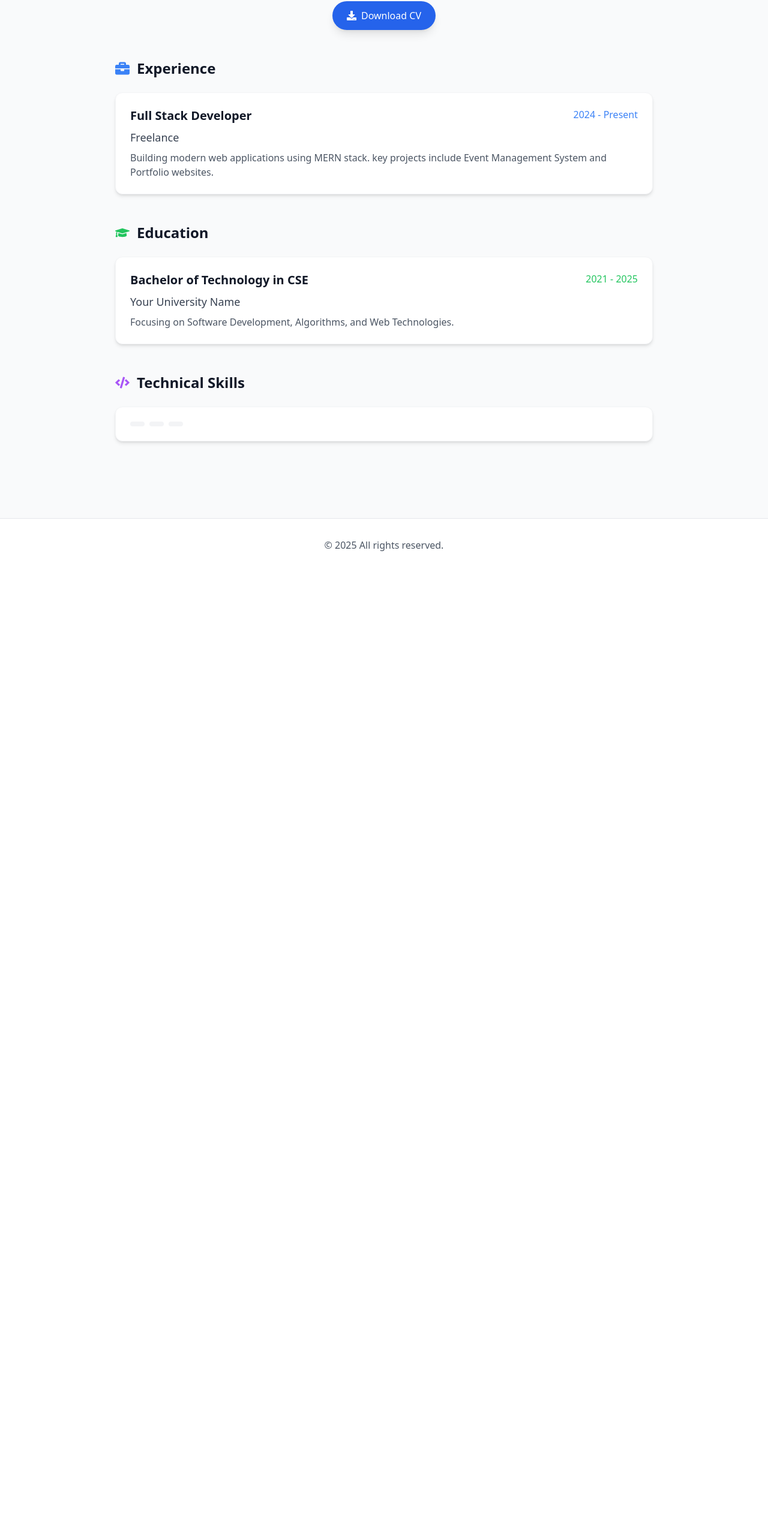
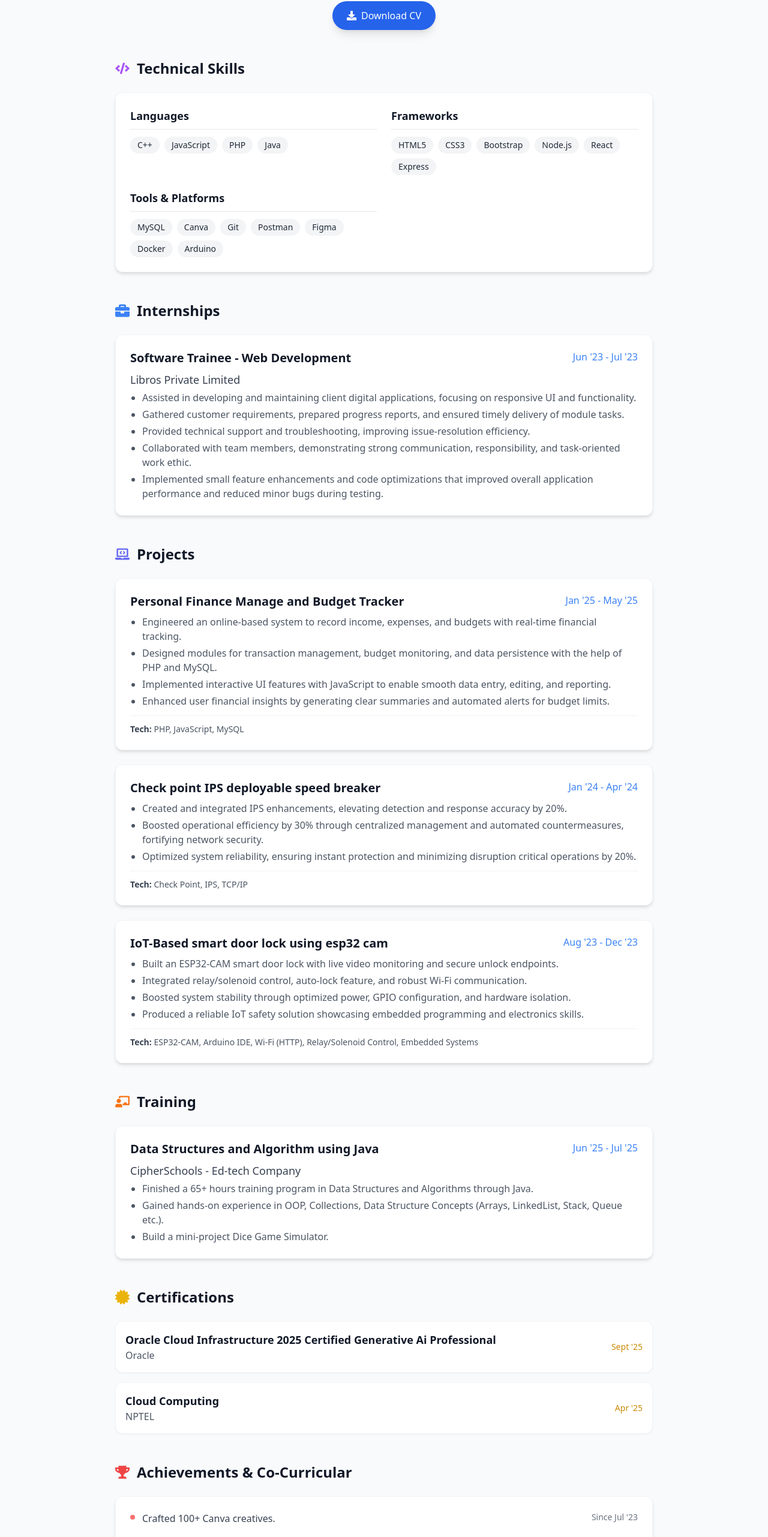
Before and after one commit to anujingole01/portfolio, a React (Vite) app: page /resume in a window 1280 px wide. Shown: the part 202-2765 px from the top of the page at 60% size. Before the commit the page ends 1155 px from the top, so only its background shows below. Built offline with nearby package versions, Linux system fonts and the light colour scheme.

Commit message:
design changes

```diff
--- a/src/components/Skills.jsx
+++ b/src/components/Skills.jsx
@@ -62,7 +62,7 @@ const Skills = () => {
                     viewport={{ once: true }}
                     className="text-5xl md:text-7xl font-black text-transparent bg-clip-text bg-gradient-to-br from-gray-800 to-gray-400 dark:from-white dark:to-gray-600 tracking-tighter mb-4"
                 >
-                    BUILDING BLOCKS
+                    TECHNICAL SKILLS
                 </motion.h2>
 
             </div>
@@ -73,7 +73,7 @@ const Skills = () => {
                 ))}
             </div>
 
-        </section>
+        </section >
     );
 };
 
--- /dev/null
+++ b/src/data/resume.js
@@ -0,0 +1,119 @@
+export const internships = [
+    {
+        id: 1,
+        role: "Software Trainee - Web Development",
+        company: "Libros Private Limited",
+        period: "Jun '23 - Jul '23",
+        link: "#", // Placeholder as URL is not visible in image
+        description: [
+            "Assisted in developing and maintaining client digital applications, focusing on responsive UI and functionality.",
+            "Gathered customer requirements, prepared progress reports, and ensured timely delivery of module tasks.",
+            "Provided technical support and troubleshooting, improving issue-resolution efficiency.",
+            "Collaborated with team members, demonstrating strong communication, responsibility, and task-oriented work ethic.",
+            "Implemented small feature enhancements and code optimizations that improved overall application performance and reduced minor bugs during testing."
+        ]
+    }
+];
+
+export const projects = [
+    {
+        id: 1,
+        title: "Personal Finance Manage and Budget Tracker",
+        period: "Jan '25 - May '25",
+        link: "https://github.com/anujingole01", // Defaulting to profile profile or placeholder
+        tech: "PHP, JavaScript, MySQL",
+        description: [
+            "Engineered an online-based system to record income, expenses, and budgets with real-time financial tracking.",
+            "Designed modules for transaction management, budget monitoring, and data persistence with the help of PHP and MySQL.",
+            "Implemented interactive UI features with JavaScript to enable smooth data entry, editing, and reporting.",
+            "Enhanced user financial insights by generating clear summaries and automated alerts for budget limits."
+        ]
+    },
+    {
+        id: 2,
+        title: "Check point IPS deployable speed breaker",
+        period: "Jan '24 - Apr '24",
+        link: "https://github.com/anujingole01",
+        tech: "Check Point, IPS, TCP/IP",
+        description: [
+            "Created and integrated IPS enhancements, elevating detection and response accuracy by 20%.",
+            "Boosted operational efficiency by 30% through centralized management and automated countermeasures, fortifying network security.",
+            "Optimized system reliability, ensuring instant protection and minimizing disruption critical operations by 20%."
+        ]
+    },
+    {
+        id: 3,
+        title: "IoT-Based smart door lock using esp32 cam",
+        period: "Aug '23 - Dec '23",
+        link: "https://github.com/anujingole01",
+        tech: "ESP32-CAM, Arduino IDE, Wi-Fi (HTTP), Relay/Solenoid Control, Embedded Systems",
+        description: [
+            "Built an ESP32-CAM smart door lock with live video monitoring and secure unlock endpoints.",
+            "Integrated relay/solenoid control, auto-lock feature, and robust Wi-Fi communication.",
+            "Boosted system stability through optimized power, GPIO configuration, and hardware isolation.",
+            "Produced a reliable IoT safety solution showcasing embedded programming and electronics skills."
+        ]
+    }
+];
+
+export const training = [
+    {
+        id: 1,
+        role: "Data Structures and Algorithm using Java",
+        company: "CipherSchools - Ed-tech Company",
+        period: "Jun '25 - Jul '25",
+        link: "#",
+        description: [
+            "Finished a 65+ hours training program in Data Structures and Algorithms through Java.",
+            "Gained hands-on experience in OOP, Collections, Data Structure Concepts (Arrays, LinkedList, Stack, Queue etc.).",
+            "Build a mini-project Dice Game Simulator."
+        ]
+    }
+];
+
+export const education = [
+    {
+        id: 1,
+        degree: "Bachelor of Technology - Computer Science and Engineering",
+        school: "Lovely Professional University",
+        location: "Phagwara, Punjab",
+        period: "Aug '24 - Present",
+        description: ""
+    },
+    {
+        id: 2,
+        degree: "Diploma - Computer Science and Engineering",
+        school: "Lovely Professional University",
+        location: "Phagwara, Punjab",
+        period: "Jul '22 - Jul '24",
+        description: ""
+    }
+];
+
+export const certifications = [
+    {
+        id: 1,
+        name: "Oracle Cloud Infrastructure 2025 Certified Generative Ai Professional",
+        issuer: "Oracle",
+        date: "Sept '25"
+    },
+    {
+        id: 2,
+        name: "Cloud Computing",
+        issuer: "NPTEL",
+        date: "Apr '25"
+    }
+];
+
+export const achievements = [
+    {
+        id: 1,
+        description: "Crafted 100+ Canva creatives.",
+        date: "Since Jul '23"
+    },
+    {
+        id: 2,
+        description: "Achieved state-level recognition in sports demonstrating teamwork and discipline.",
+        date: "Mar '22"
+    }
+];
--- a/src/pages/Resume.jsx
+++ b/src/pages/Resume.jsx
@@ -1,39 +1,42 @@
 import { motion } from 'framer-motion';
-import { FaDownload, FaBriefcase, FaGraduationCap, FaCode } from 'react-icons/fa';
-import { profile } from '../data/profile';
+import { FaDownload, FaBriefcase, FaGraduationCap, FaCode, FaLaptopCode, FaChalkboardTeacher, FaCertificate, FaTrophy } from 'react-icons/fa';
 import { skills } from '../data/skills';
+import { internships, projects, training, education, certifications, achievements } from '../data/resume';
+
+const SectionTitle = ({ icon: Icon, title, colorClass }) => (
+    <h2 className="text-2xl font-bold flex items-center text-gray-900 dark:text-white mb-6">
+        <Icon className={`mr-3 ${colorClass}`} />
+        {title}
+    </h2>
+);
+
+const ResumeItem = ({ title, subtitle, period, description, location, subHeader, children }) => (
+    <div className="bg-white dark:bg-gray-800 p-6 rounded-xl shadow-md hover:shadow-lg transition-shadow border border-gray-100 dark:border-gray-700 mb-6">
+        <div className="flex flex-col md:flex-row justify-between mb-2">
+            <h3 className="text-xl font-semibold text-gray-900 dark:text-white">{title}</h3>
+            <span className="text-blue-500 font-medium text-sm md:text-base whitespace-nowrap">{period}</span>
+        </div>
+        {subtitle && <h4 className="text-lg text-gray-700 dark:text-gray-300 font-medium mb-1">{subtitle}</h4>}
+        {subHeader && <p className="text-sm text-gray-500 dark:text-gray-400 mb-2">{subHeader}</p>}
+        {location && <p className="text-sm text-gray-500 dark:text-gray-400 mb-2 italic">{location}</p>}
+
+        {Array.isArray(description) ? (
+            <ul className="list-disc list-outside ml-5 space-y-1 text-gray-600 dark:text-gray-400">
+                {description.map((item, idx) => (
+                    <li key={idx}>{item}</li>
+                ))}
+            </ul>
+        ) : (
+            <p className="text-gray-600 dark:text-gray-400">{description}</p>
+        )}
+        {children}
+    </div>
+);
 
 const Resume = () => {
-    // Placeholder data - replace with real data when available
-    const experience = [
-        {
-            id: 1,
-            role: "Full Stack Developer",
-            company: "Freelance",
-            period: "2024 - Present",
-            description: "Building modern web applications using MERN stack. key projects include Event Management System and Portfolio websites."
-        },
-        // Add more experience
-    ];
-
-    const education = [
-        {
-            id: 1,
-            degree: "Bachelor of Technology in CSE",
-            school: "Your University Name",
-            period: "2021 - 2025",
-            description: "Focusing on Software Development, Algorithms, and Web Technologies."
-        }
-    ];
-
     const containerVariants = {
         hidden: { opacity: 0 },
-        visible: {
-            opacity: 1,
-            transition: {
-                staggerChildren: 0.2
-            }
-        }
+        visible: { opacity: 1, transition: { staggerChildren: 0.1 } }
     };
 
     const itemVariants = {
@@ -55,10 +58,10 @@ const Resume = () => {
                         Resume
                     </h1>
                     <p className="text-lg text-gray-600 dark:text-gray-400 mb-8">
-                        My professional journey and milestones
+                        My professional journey, projects, and milestones
                     </p>
                     <a
-                        href="/resume.pdf" // Placeholder path
+                        href="/resume.pdf"
                         download
                         className="inline-flex items-center px-6 py-3 rounded-full bg-blue-600 hover:bg-blue-700 text-white font-medium transition-colors shadow-lg hover:shadow-blue-500/30"
                     >
@@ -67,65 +70,127 @@ const Resume = () => {
                     </a>
                 </motion.div>
 
-                {/* Experience Section */}
+                {/* Technical Skills - Categorized View */}
                 <motion.div variants={itemVariants} className="mb-12">
-                    <h2 className="text-2xl font-bold flex items-center text-gray-900 dark:text-white mb-6">
-                        <FaBriefcase className="mr-3 text-blue-500" />
-                        Experience
-                    </h2>
-                    <div className="space-y-6">
-                        {experience.map((exp) => (
-                            <div key={exp.id} className="bg-white dark:bg-gray-800 p-6 rounded-xl shadow-md hover:shadow-lg transition-shadow border border-gray-100 dark:border-gray-700">
-                                <div className="flex flex-col md:flex-row justify-between mb-2">
-                                    <h3 className="text-xl font-semibold text-gray-900 dark:text-white">{exp.role}</h3>
-                                    <span className="text-blue-500 font-medium">{exp.period}</span>
+                    <SectionTitle icon={FaCode} title="Technical Skills" colorClass="text-purple-500" />
+                    <div className="bg-white dark:bg-gray-800 p-6 rounded-xl shadow-md border border-gray-100 dark:border-gray-700">
+                        <div className="grid grid-cols-1 md:grid-cols-2 gap-6">
+                            {skills.map((category) => (
+                                <div key={category.category}>
+                                    <h3 className="font-semibold text-gray-900 dark:text-white mb-3 text-lg border-b border-gray-200 dark:border-gray-700 pb-2">{category.category}</h3>
+                                    <div className="flex flex-wrap gap-2">
+                                        {category.items.map((skill) => (
+                                            <span
+                                                key={skill.name}
+                                                className="px-3 py-1 bg-gray-100 dark:bg-gray-700 text-gray-800 dark:text-gray-200 rounded-full text-sm font-medium hover:bg-blue-50 dark:hover:bg-blue-900/30 transition-colors cursor-default"
+                                            >
+                                                {skill.name}
+                                            </span>
+                                        ))}
+                                    </div>
                                 </div>
-                                <h4 className="text-lg text-gray-700 dark:text-gray-300 mb-2">{exp.company}</h4>
-                                <p className="text-gray-600 dark:text-gray-400">{exp.description}</p>
+                            ))}
+                        </div>
+                    </div>
+                </motion.div>
+
+                {/* Internships */}
+                <motion.div variants={itemVariants} className="mb-12">
+                    <SectionTitle icon={FaBriefcase} title="Internships" colorClass="text-blue-500" />
+                    {internships.map((job) => (
+                        <ResumeItem
+                            key={job.id}
+                            title={job.role}
+                            subtitle={job.company}
+                            period={job.period}
+                            description={job.description}
+                        />
+                    ))}
+                </motion.div>
+
+                {/* Projects */}
+                <motion.div variants={itemVariants} className="mb-12">
+                    <SectionTitle icon={FaLaptopCode} title="Projects" colorClass="text-indigo-500" />
+                    {projects.map((project) => (
+                        <ResumeItem
+                            key={project.id}
+                            title={project.title}
+                            period={project.period}
+                            description={project.description}
+                        >
+                            <div className="mt-3 pt-3 border-t border-gray-100 dark:border-gray-700">
+                                <p className="text-sm font-semibold text-gray-700 dark:text-gray-300">
+                                    Tech: <span className="font-normal text-gray-600 dark:text-gray-400">{project.tech}</span>
+                                </p>
+                                {/* Link can be added here if needed */}
+                            </div>
+                        </ResumeItem>
+                    ))}
+                </motion.div>
+
+                {/* Training */}
+                <motion.div variants={itemVariants} className="mb-12">
+                    <SectionTitle icon={FaChalkboardTeacher} title="Training" colorClass="text-orange-500" />
+                    {training.map((train) => (
+                        <ResumeItem
+                            key={train.id}
+                            title={train.role}
+                            subtitle={train.company}
+                            period={train.period}
+                            description={train.description}
+                        />
+                    ))}
+                </motion.div>
+
+                {/* Certifications */}
+                <motion.div variants={itemVariants} className="mb-12">
+                    <SectionTitle icon={FaCertificate} title="Certifications" colorClass="text-yellow-500" />
+                    <div className="space-y-4">
+                        {certifications.map((cert) => (
+                            <div key={cert.id} className="bg-white dark:bg-gray-800 p-4 rounded-xl shadow-sm border border-gray-100 dark:border-gray-700 flex flex-col md:flex-row justify-between items-start md:items-center">
+                                <div>
+                                    <h3 className="text-lg font-semibold text-gray-900 dark:text-white">{cert.name}</h3>
+                                    <p className="text-gray-600 dark:text-gray-400">{cert.issuer}</p>
+                                </div>
+                                <span className="text-yellow-600 dark:text-yellow-400 font-medium text-sm mt-2 md:mt-0">{cert.date}</span>
                             </div>
                         ))}
                     </div>
                 </motion.div>
 
-                {/* Education Section */}
+                {/* Achievements */}
                 <motion.div variants={itemVariants} className="mb-12">
-                    <h2 className="text-2xl font-bold flex items-center text-gray-900 dark:text-white mb-6">
-                        <FaGraduationCap className="mr-3 text-green-500" />
-                        Education
-                    </h2>
-                    <div className="space-y-6">
-                        {education.map((edu) => (
-                            <div key={edu.id} className="bg-white dark:bg-gray-800 p-6 rounded-xl shadow-md hover:shadow-lg transition-shadow border border-gray-100 dark:border-gray-700">
-                                <div className="flex flex-col md:flex-row justify-between mb-2">
-                                    <h3 className="text-xl font-semibold text-gray-900 dark:text-white">{edu.degree}</h3>
-                                    <span className="text-green-500 font-medium">{edu.period}</span>
-                                </div>
-                                <h4 className="text-lg text-gray-700 dark:text-gray-300 mb-2">{edu.school}</h4>
-                                <p className="text-gray-600 dark:text-gray-400">{edu.description}</p>
-                            </div>
-                        ))}
+                    <SectionTitle icon={FaTrophy} title="Achievements & Co-Curricular" colorClass="text-red-500" />
+                    <div className="bg-white dark:bg-gray-800 p-6 rounded-xl shadow-md border border-gray-100 dark:border-gray-700">
+                        <ul className="space-y-4">
+                            {achievements.map((achievement) => (
+                                <li key={achievement.id} className="flex justify-between items-start">
+                                    <div className="flex items-start">
+                                        <div className="mt-1.5 w-2 h-2 rounded-full bg-red-400 mr-3 shrink-0"></div>
+                                        <span className="text-gray-700 dark:text-gray-300">{achievement.description}</span>
+                                    </div>
+                                    <span className="text-gray-500 dark:text-gray-500 text-sm ml-4 whitespace-nowrap">{achievement.date}</span>
+                                </li>
+                            ))}
+                        </ul>
                     </div>
                 </motion.div>
 
-                {/* Technical Skills - Compact View */}
-                <motion.div variants={itemVariants}>
-                    <h2 className="text-2xl font-bold flex items-center text-gray-900 dark:text-white mb-6">
-                        <FaCode className="mr-3 text-purple-500" />
-                        Technical Skills
-                    </h2>
-                    <div className="bg-white dark:bg-gray-800 p-6 rounded-xl shadow-md border border-gray-100 dark:border-gray-700">
-                        <div className="flex flex-wrap gap-2">
-                            {skills.map((skill) => (
-                                <span
-                                    key={skill.name}
-                                    className="px-3 py-1 bg-gray-100 dark:bg-gray-700 text-gray-800 dark:text-gray-200 rounded-full text-sm font-medium"
-                                >
-                                    {skill.name}
-                                </span>
-                            ))}
-                        </div>
-                    </div>
+                {/* Education Section */}
+                <motion.div variants={itemVariants} className="mb-12">
+                    <SectionTitle icon={FaGraduationCap} title="Education" colorClass="text-green-500" />
+                    {education.map((edu) => (
+                        <ResumeItem
+                            key={edu.id}
+                            title={edu.degree}
+                            subtitle={edu.school}
+                            location={edu.location}
+                            period={edu.period}
+                            description={edu.description}
+                        />
+                    ))}
                 </motion.div>
+
             </motion.div>
         </div>
     );
```
